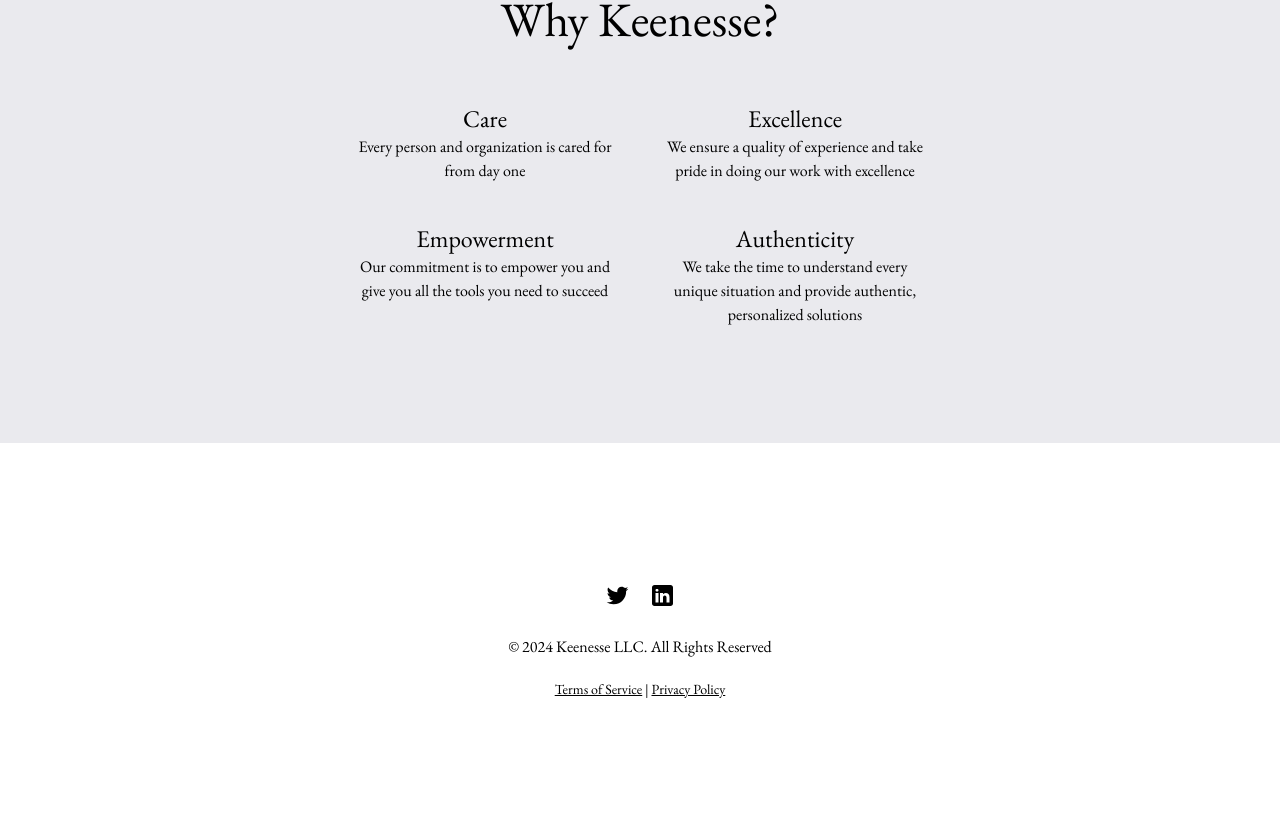
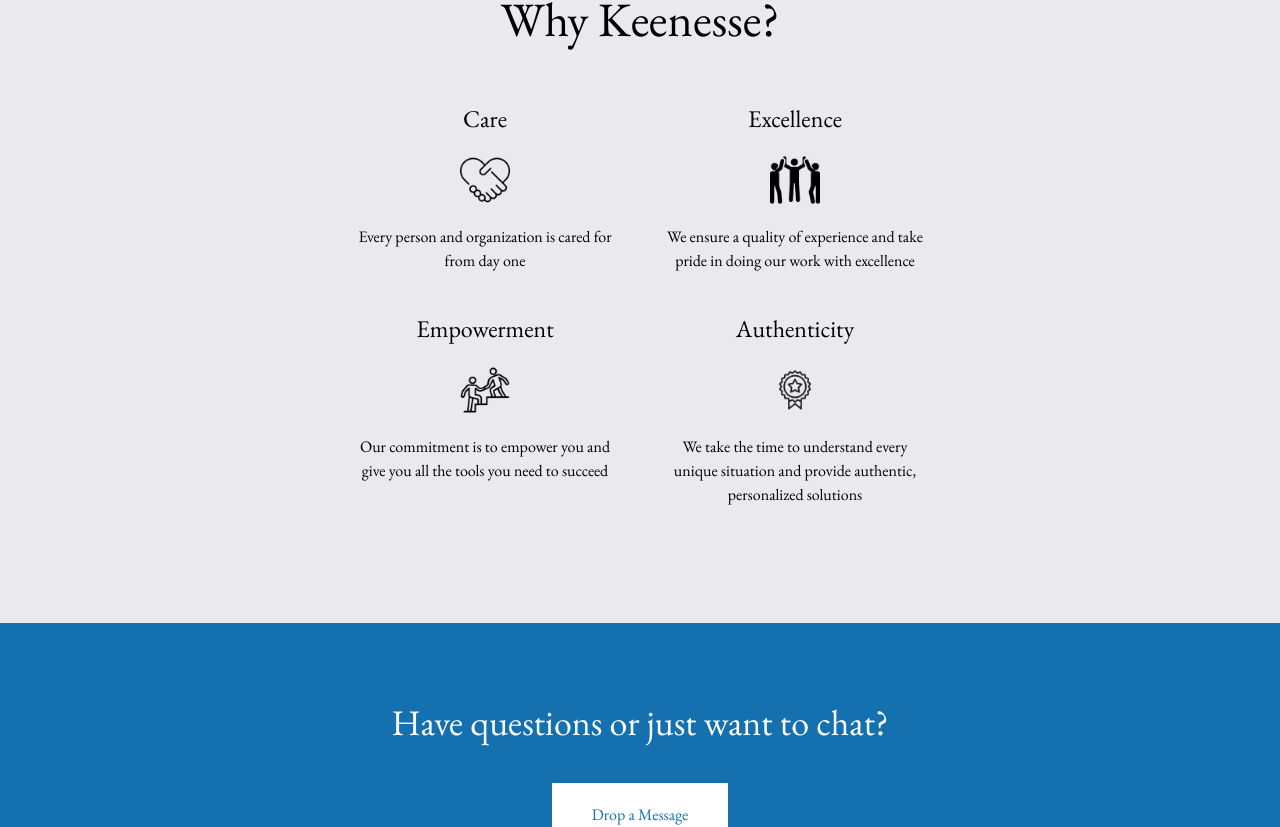
Before and after one commit to ybot1122/keenesse, a Next.js app: page / in a window 1280 px wide. Shown: the part 1397-2224 px from the top of the page. Before the commit the page ends 2196 px from the top, so only its background shows below. Built offline with nearby package versions, Linux system fonts and the light colour scheme.

Commit message:
Finished values and home page

```diff
--- a/app/page.tsx
+++ b/app/page.tsx
@@ -1,5 +1,11 @@
 import Link from "next/link";
 import type { Metadata } from "next";
+import handshake from "@/public/handshake.png";
+import leadership from "@/public/leadership.png";
+import ribbon from "@/public/ribbon.png";
+import teamwork from "@/public/teamwork.png";
+import Image from "next/image";
+import WannaChat from "@/components/WannaChat";
 
 export const metadata: Metadata = {
   title: "Keenesse",
@@ -89,10 +95,16 @@ export default function Home() {
         <div className="grid grid-cols-2 text-center max-w-[620px] mx-auto">
           <div className="col-span-1 p-5">
             <p className="text-2xl">Care</p>
+            <div className="relative w-[50px] mx-auto my-5">
+              <Image src={handshake} alt="Care" />
+            </div>
             <p>Every person and organization is cared for from day one</p>
           </div>
           <div className="col-span-1 p-5">
             <p className="text-2xl">Excellence</p>
+            <div className="relative w-[50px] mx-auto my-5">
+              <Image src={teamwork} alt="Excellence" />
+            </div>
             <p>
               We ensure a quality of experience and take pride in doing our work
               with excellence
@@ -100,6 +112,9 @@ export default function Home() {
           </div>
           <div className="col-span-1 p-5">
             <p className="text-2xl">Empowerment</p>
+            <div className="relative w-[50px] mx-auto my-5">
+              <Image src={leadership} alt="Empowerment" />
+            </div>
             <p>
               Our commitment is to empower you and give you all the tools you
               need to succeed
@@ -107,6 +122,9 @@ export default function Home() {
           </div>
           <div className="col-span-1 p-5">
             <p className="text-2xl">Authenticity</p>
+            <div className="relative w-[50px] mx-auto my-5">
+              <Image src={ribbon} alt="Authenticity" />
+            </div>
             <p>
               We take the time to understand every unique situation and provide
               authentic, personalized solutions
@@ -114,6 +132,8 @@ export default function Home() {
           </div>
         </div>
       </div>
+
+      <WannaChat />
     </main>
   );
 }
```
